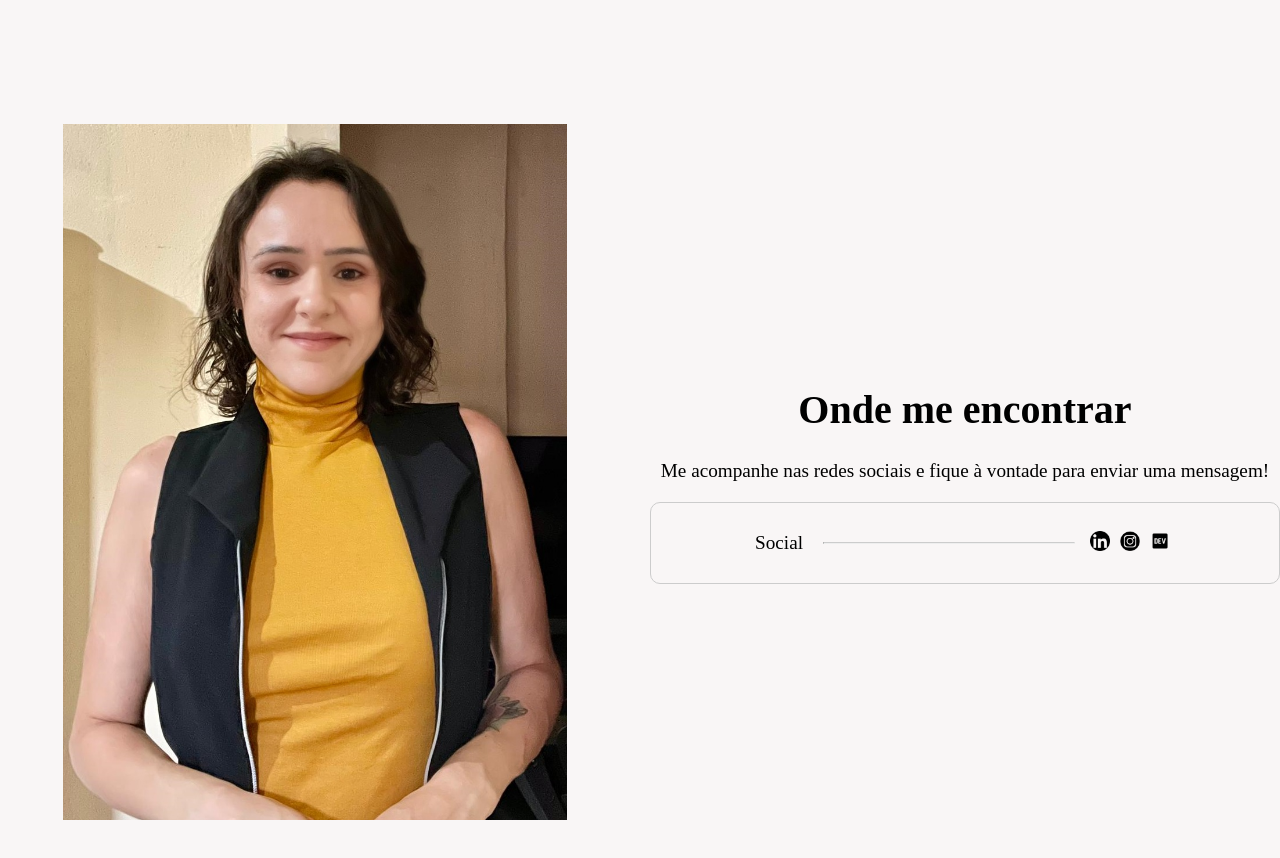
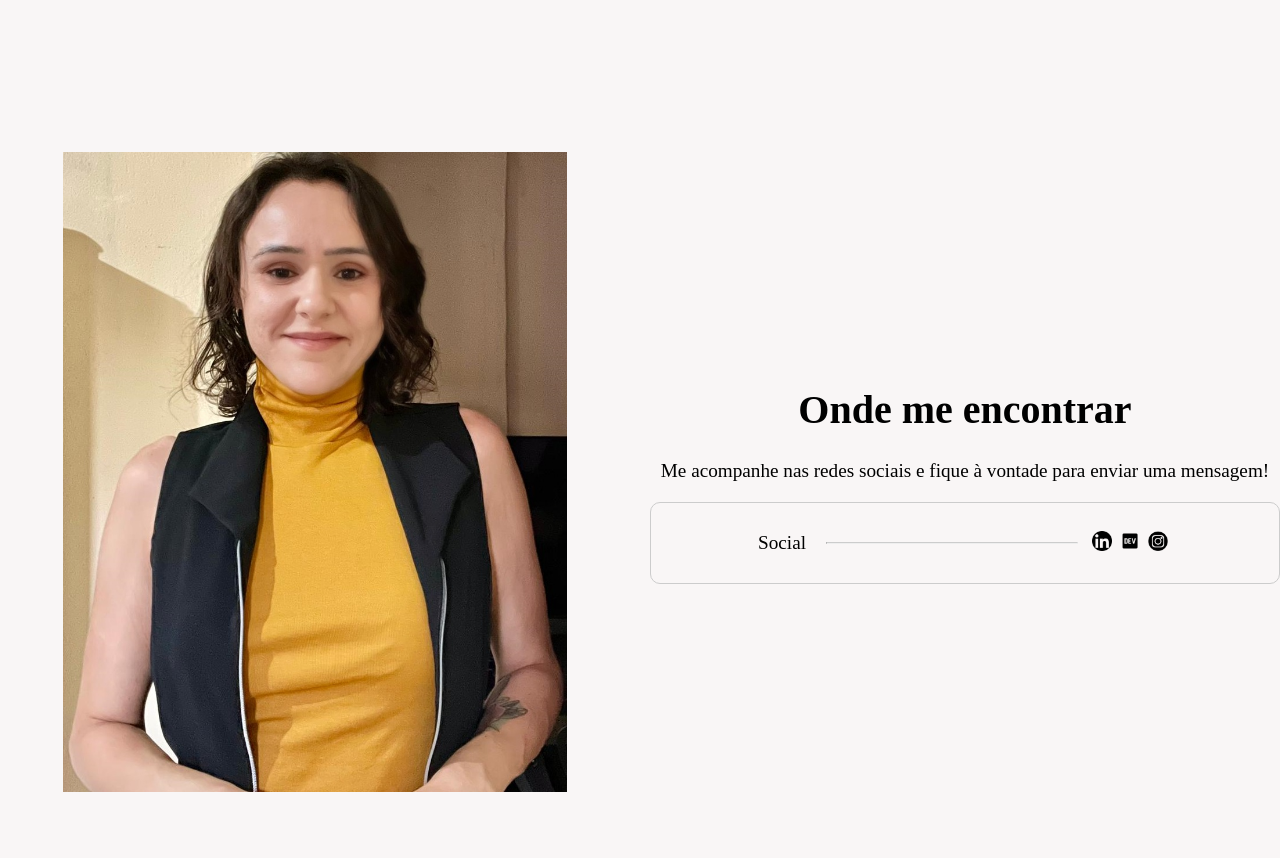
Before and after one commit to jeronimafloriano/my-page, an Angular app: page / in a window 1280 px wide. Shown: the part 1480-2338 px from the top of the page. Built offline with nearby package versions, Linux system fonts and the light colour scheme.

Commit message:
Ajustando icones de redes sociais

```diff
--- a/angular.json
+++ b/angular.json
@@ -20,7 +20,7 @@
         "build": {
           "builder": "@angular-devkit/build-angular:browser",
           "options": {
-            "outputPath": "dist/my-page",
+            "outputPath": "docs",
             "index": "src/index.html",
             "main": "src/main.ts",
             "polyfills": "src/polyfills.ts",
--- a/src/app/app-routing.module.ts
+++ b/src/app/app-routing.module.ts
@@ -5,6 +5,8 @@ import { ProjectsComponent } from './projects/projects.component';
 import { ContactComponent } from './contact/contact.component';
 
 const routes: Routes = [
+  { path: '', component: AppComponent },
+  { path: '**', component: AppComponent },
   { path: 'contato', component: ContactComponent },
   { path: 'projetos', component: ProjectsComponent },
 ];
--- a/src/app/contact/contact.component.html
+++ b/src/app/contact/contact.component.html
@@ -1,6 +1,6 @@
 <div class="container">
     <div class="left-side">
-      <img src="../../assets/corpo.jpg" alt="Imagem" class="image">
+      <div class="imagem-corpo"></div>
     </div>
     <div class="right-side">
       <div class="content">
@@ -11,9 +11,15 @@
               <p class="social-text">Social</p>
               <hr class="line">
               <div class="social-icons">
-                <a target="_blank"  href="https://www.linkedin.com/in/jeronimafloriano/"><img src="../../assets/icone-linkedin.png" alt="Linkedin"></a>
-                <a target="_blank"  href="https://www.instagram.com/jeronimadev/"><img src="../../assets/icone-instragram.png" alt="Instagram"></a>
-                <a target="_blank"  href="https://dev.to/jeronimafloriano"><img src="../../assets/icone-devto.webp" alt="dev.to"></a>
+                <a target="_blank"  href="https://www.linkedin.com/in/jeronimafloriano/">
+                  <div class="icone-linkedin"></div>
+                </a>
+                <a target="_blank"  href="https://dev.to/jeronimafloriano">
+                  <div class="icone-devto"></div>
+                </a>
+                <a target="_blank"  href="https://www.instagram.com/jeronimadev/">
+                  <div class="icone-instagram"></div>
+                </a>
               </div>
             </div>
           </div>
--- a/src/app/contact/contact.component.scss
+++ b/src/app/contact/contact.component.scss
@@ -10,11 +10,16 @@
     align-items: center;
     justify-content: center;
     overflow: hidden;
+    height: auto;
   }
 
-  .image {
-    max-width: 80%;
-    height: auto;
+  .imagem-corpo {
+    width: 80%;
+    height: 80vh;
+    margin: 20px;
+    background-size: cover;
+    background-position: center;
+    background-image: url('../../assets/corpo.jpg');
   }
 
   .right-side {
@@ -62,10 +67,26 @@
   }
 
   .social-icons a {
-    margin: 0 5px;
+    margin: 0 4px;
+    display: inline-block;
   }
 
-  .social-icons a img {
+  .icone-linkedin,
+  .icone-instagram,
+  .icone-devto {
     width: 20px;
     height: 20px;
+    background-size: cover;
   }
+
+  .icone-linkedin {
+    background-image: url('../../assets/icone-linkedin.png');
+  }
+
+  .icone-instagram {
+    background-image: url('../../assets/icone-instragram.png');
+  }
+
+  .icone-devto {
+    background-image: url('../../assets/icone-devto.webp');
+  }
--- a/src/index.html
+++ b/src/index.html
@@ -7,6 +7,6 @@
   <base href="/">
 </head>
 <body>
-  <app-root></app-root> <!-- Este é o local onde o Angular renderiza o AppComponent -->
+  <app-root></app-root>
 </body>
 </html>
```
Also changed, not shown: 1 other file (tests, documents, lock files or other folders).
